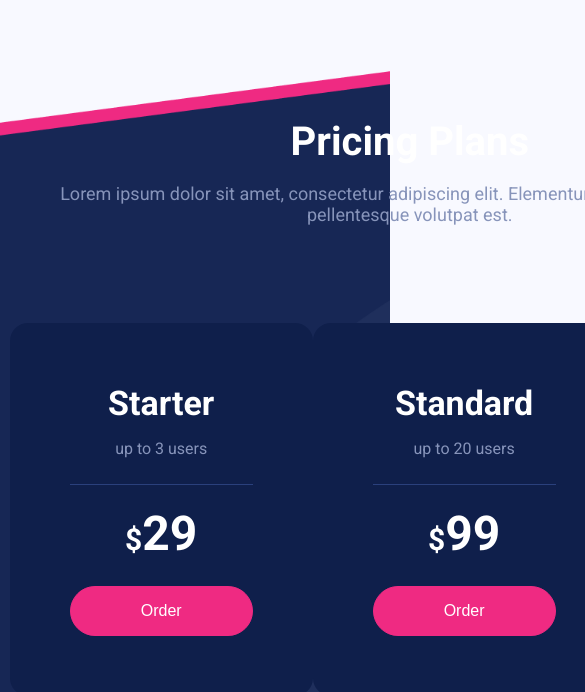
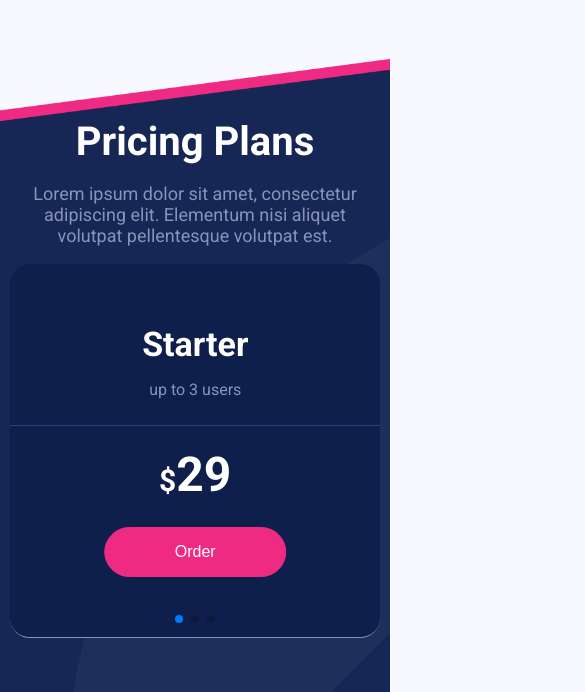
Before and after one commit to zaynlannister/analytics, a website built with Vite: page index.html in a window 390 px wide. Shown: the part 3970-4662 px from the top of the page, 585 px wide, since content can reach past the window. Built offline with nearby package versions, Linux system fonts and the light colour scheme; files whose address does not match are found by name.

Commit message:
add footer & swiper adaptive

```diff
--- a/index.html
+++ b/index.html
@@ -122,7 +122,8 @@
             volutpat pellentesque volutpat est.</p>
         </div>
         <div id="pricing" class="footer__modes">
-          <div class="pricing__card pricing__card-middle">
+          <div class="swiper-container">
+            <div class="pricing__card">
               <div class="pricing__card-header">
                 <div class="pricing__card-title">Starter</div>
                 <p class="pricing__card-subtitle">up to 3 users</p>
@@ -142,7 +143,7 @@
                 <button class="secondary-button">Order</button>
               </div>
             </div>
-          <div class="pricing__card pricing__card-middle">
+            <div class="pricing__card">
               <div class="pricing__card-header">
                 <div class="pricing__card-title">Premium</div>
                 <p class="pricing__card-subtitle">up to 200 users</p>
@@ -152,6 +153,8 @@
                 <button class="secondary-button">Order</button>
               </div>
             </div>
+          </div>
+          <div class="swiper-pagination"></div>
         </div>
 
         <div id="faq" class="footer__basement">
--- a/package.json
+++ b/package.json
@@ -10,5 +10,8 @@
   "devDependencies": {
     "sass": "^1.53.0",
     "vite": "^2.9.9"
+  },
+  "dependencies": {
+    "swiper": "^8.3.1"
   }
 }
--- a/src/js/app.js
+++ b/src/js/app.js
@@ -1,3 +1,4 @@
 import '../scss/app.scss';
 
 import './menu-burger';
+import './swiper';
--- a/src/js/menu-burger.js
+++ b/src/js/menu-burger.js
@@ -24,6 +24,5 @@ menuToggle.addEventListener('click', function() {
 })
 
 menu.addEventListener('click', event => {
-    console.log('sdd')
     closeMenu()
 })
--- /dev/null
+++ b/src/js/swiper.js
@@ -0,0 +1,40 @@
+import Swiper from 'swiper/bundle';
+import 'swiper/css/bundle';
+
+let cards = document.querySelectorAll('.pricing__card');
+let swiperContainer = document.querySelector('.footer__modes');
+let swiperWrapper = document.querySelector('.swiper-container');
+
+function addClassName(element, name) {
+    element.classList.add(name)
+}
+
+function removeClassName(element, name) {
+    element.classList.remove(name)
+}
+
+window.addEventListener('resize', removingAndAddingClasses);
+
+window.addEventListener('DOMContentLoaded', removingAndAddingClasses);
+
+function removingAndAddingClasses() {
+    if (window.innerWidth <= 1000) {
+        addClassName(swiperContainer, 'swiper')
+        addClassName(swiperWrapper, 'swiper-wrapper')
+        cards.forEach(item => addClassName(item, 'swiper-slide'))
+
+        const swiper = new Swiper('.swiper', {
+            slidesPerView: 'auto',
+            centeredSlides: true,
+            spaceBetween: 30,
+            pagination: {
+                el: '.swiper-pagination',
+                clickable: true,
+            },
+        });
+    } else {
+        removeClassName(swiperContainer, 'swiper')
+        removeClassName(swiperWrapper, 'swiper-wrapper')
+        cards.forEach(item => removeClassName(item, 'swiper-slide'))
+    }
+}
--- a/src/scss/media.scss
+++ b/src/scss/media.scss
@@ -18,13 +18,12 @@
   .container {
     width: 95%;
   }
-}
 
-@media (max-width: 1120px) {
   .header::after {
     display: none;
   }
 }
+
 
 @media (max-width: 1030px) {
   button {
@@ -145,10 +144,36 @@
   .graph-middle-text {
     order: unset;
   }
+
+  .footer {
+    &__header {
+      width: unset;
+    }
+  }
+}
+
+@media (max-width: 1000px) {
+  .swiper {
+    width: 100%;
+    height: 100%;
+    border-radius: 20px;
+  }
+
+  .swiper-slide:nth-child(2n) {
+    width: 100%;
+  }
+
+  .swiper-slide:nth-child(3n) {
+    width: 100%;
+  }
 }
 
 @media (max-width: 700px) {
   .header__content-button button {
     width: 100%;
   }
+
+  .footer__basement-nav {
+    display: none;
+  }
 }
--- a/src/scss/pricing.scss
+++ b/src/scss/pricing.scss
@@ -16,8 +16,6 @@
   }
 
   &__modes {
-    display: flex;
-    justify-content: space-between;
     padding: 80px 0;
     border-bottom: 1px solid #8794BA;
   }
@@ -90,3 +88,8 @@
     color: #172755;
   }
 }
+
+.swiper-container {
+  display: flex;
+  justify-content: space-between;
+}
```
Also changed, not shown: 1 other file. Lines whose indentation alone changed are shown as unchanged.
